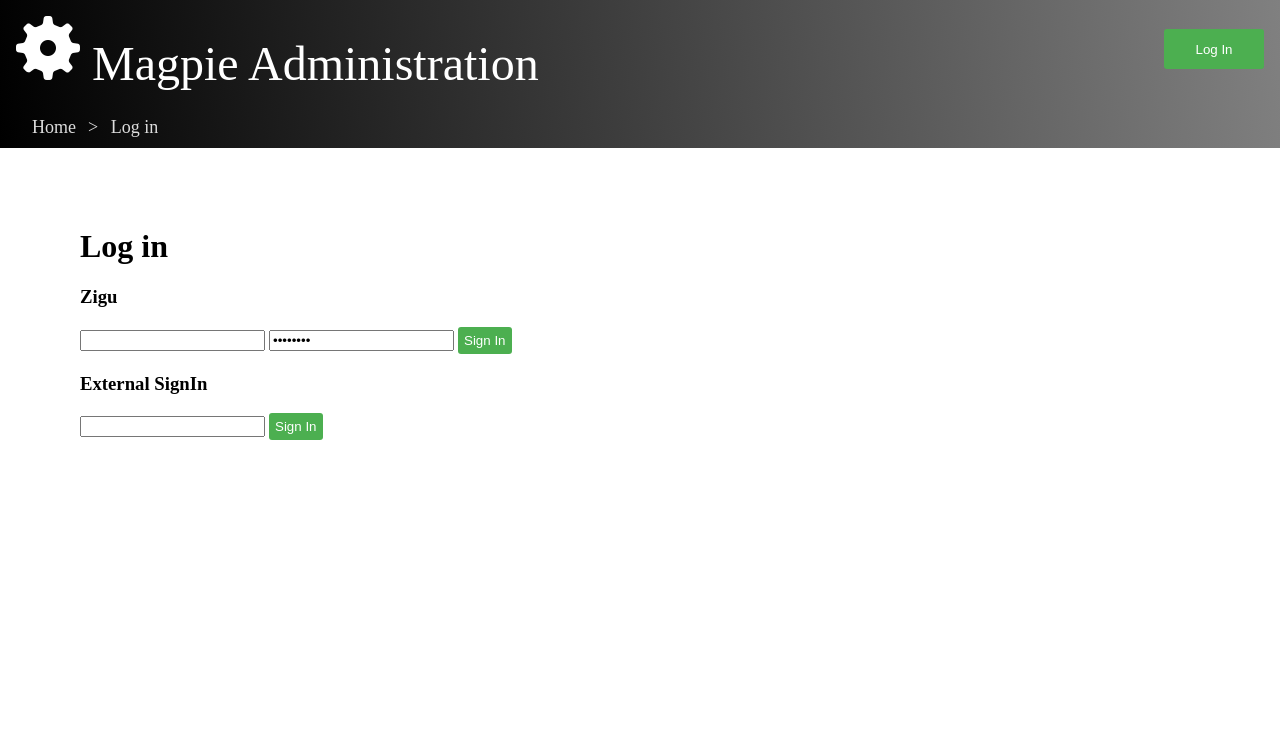
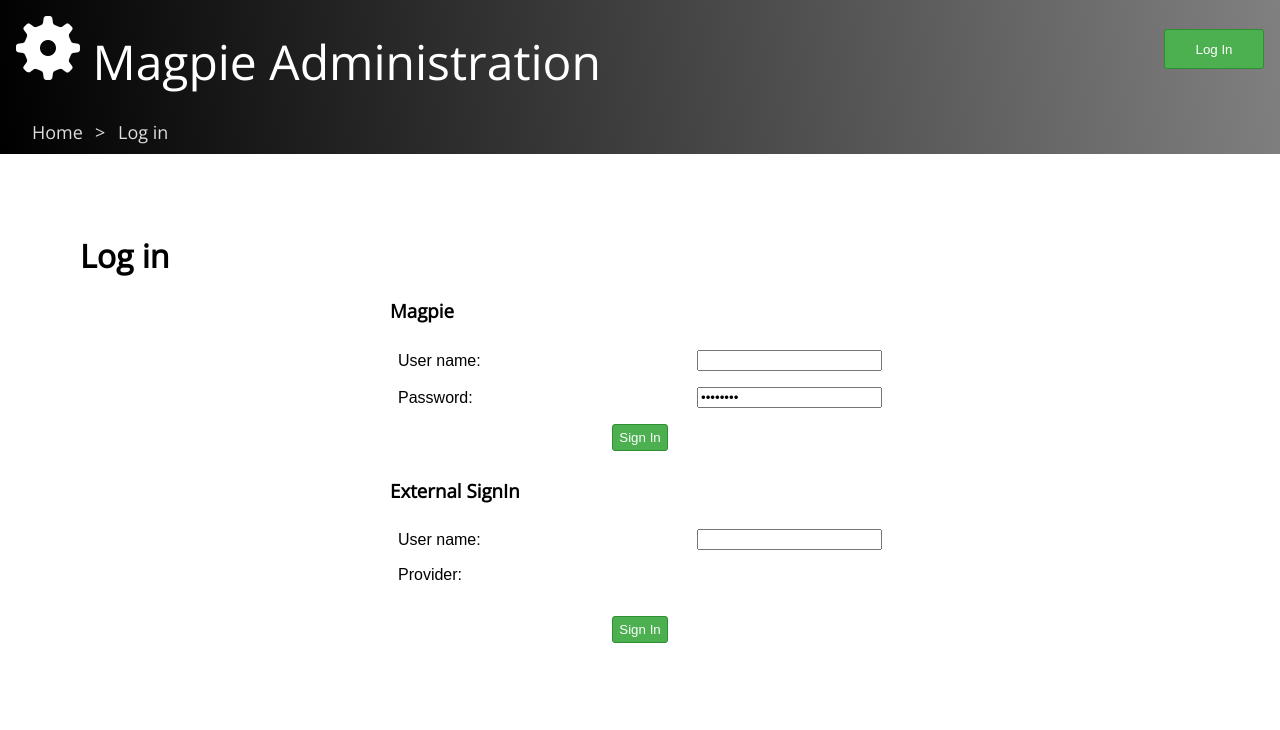
Before and after one commit to Ouranosinc/Magpie, a Python web app: template magpie/ui/login/templates/login.mako in a window 1280 px wide. Shown: the top 730 px of the page. Run offline with Mako, Linux system fonts and the light colour scheme; the template is opened without the code that fills it, so the values that code supplies are empty; some libraries are stand-ins or nearby versions.

Commit message:
Formatting and styling

```diff
--- a/magpie/ui/home/static/style.css
+++ b/magpie/ui/home/static/style.css
@@ -2,6 +2,7 @@ html,body {
     margin:0;
     padding:0;
     border:0;
+    font-family: "Open Sans";
 }
 
 .content {
@@ -24,14 +27,14 @@ input[type="submit"]{
 }
 
 a.tab:hover, a.tab:active,
-.img_button:hover, .img_button:focus
+.img_button:hover, .img_button:focus,
+.admin_links>a:hover, .admin_links>a:active,
 input[type="submit"]:hover, input[type="submit"]:focus {
 	background-color: #5CBF60;
 }
 
 .img_button,
 input[type="submit"]{
-    border: none;
     border-radius: 3px;
 }
 
@@ -59,19 +62,23 @@ td, th {
 }
 
 tr:nth-child(even) {
-    background-color: #dddddd;
+    /*background-color: #dddddd;*/
 }
 
 
 /*---View users page ---*/
 .simple_list_table tr th:first-child,
  tr td:first-child {
-    width: 80%;
+    width: 75%;
     text-align: left;
 }
 
 .simple_list_table tr, th:not(:first-child) {
     text-align: center;
+}
+
+.simple_list_table input[type="submit"] {
+    margin: 0 0.5em;
 }
 
 
@@ -238,3 +252,24 @@ a.tab:link, a.tab:visited {
     text-decoration: none;
     display: inline-block;
 }
+
+
+/*---field_form---*/
+
+.new_item_form {
+    margin: auto;
+    width: 30%;
+    min-width: 500px;
+}
+
+table.fields_table th, table.fields_table td {
+    border: 0;
+}
+
+table.fields_table td.centered {
+    text-align: center;
+}
+
+table.fields_table input[type="radio"] {
+    margin-left: 2em;
+}
--- a/magpie/ui/home/templates/home.mako
+++ b/magpie/ui/home/templates/home.mako
@@ -8,4 +8,4 @@
     <a href="${request.route_url('view_users')}"><img src="${request.static_url('ui.home:static/users.png')}"><br>Edit Users</a>
     <a href="${request.route_url('view_groups')}"><img src="${request.static_url('ui.home:static/groups.png')}"><br>Edit Groups</a>
     <a href="${request.route_url('view_services', cur_svc_type='default')}"><img src="${request.static_url('ui.home:static/services.png')}"><br>Edit Services</a>
-</div>
+</span>
--- a/magpie/ui/home/templates/template.mako
+++ b/magpie/ui/home/templates/template.mako
@@ -3,6 +3,7 @@
 <head>
 <title>Magpie admin area</title>
 <meta charset="UTF-8">
+<link rel="stylesheet" type="text/css" href="//fonts.googleapis.com/css?family=Open+Sans" />
 <link rel="shortcut icon" type="image/x-icon" href="${request.static_url('ui.home:static/settings.png')}" />
 <link href="${request.static_url('ui.home:static/style.css')}" rel="stylesheet" type="text/css" media="all" />
 <script type="text/javascript" src="https://ajax.googleapis.com/ajax/libs/jquery/1.5.2/jquery.min.js"></script>
--- a/magpie/ui/login/templates/login.mako
+++ b/magpie/ui/login/templates/login.mako
@@ -6,23 +6,40 @@
 </%block>
 
 <h1>Log in</h1>
-<h3>Zigu</h3>
-<form action="${request.path}" method="post">
-    <!-- "came_from", "password" and "login" can all be overwritten -->
+
+<form class="new_item_form" action="${request.path}" method="post">
+    <h3>Magpie</h3>
     <input type="hidden" value="${request.route_url('home')}" name="came_from" id="came_from">
-    <!-- in the example above we changed the value of "login" to "username" -->
     <input type="hidden" value="ziggurat" name="provider_name">
-    <input type="text" name="user_name">
-    <input type="password" value="password" name="password">
-    <input type="submit" value="Sign In" name="submit" id="submit">
+    <table class="fields_table">
+        <tr>
+            <td>User name:</td>
+            <td><input type="text" name="user_name"></td>
+        </tr>
+        <tr>
+            <td>Password:</td>
+            <td><input type="password" value="password" name="password"></td>
+        </tr>
+        <tr><td class="centered" colspan="2"><input type="submit" value="Sign In" name="submit" id="submit"></td></tr>
+    </table>
 </form>
 
-<h3>External SignIn</h3>
-<form action="" method="post">
-    %for provider in external_providers:
-        <input type="radio" name="provider_name" value="${provider}"/>${provider}</br>
-    %endfor
+
+<form class="new_item_form" action="" method="post">
+    <h3>External SignIn</h3>
     <input type="hidden" value="${request.route_url('home')}" name="came_from">
-    <input type="text" name="user_name">
-    <input type="submit" value="Sign In" name="submit">
+    <table class="fields_table">
+        <tr>
+            <td>User name:</td>
+            <td><input type="text" name="user_name"></td>
+        </tr>
+        <tr><td>Provider:</td></tr>
+        <tr><td class="centered" colspan="2">
+                %for provider in external_providers:
+                    <input type="radio" name="provider_name" value="${provider}"/>${provider}
+                %endfor
+            </td>
+        </tr>
+        <tr><td class="centered" colspan="2"><input type="submit" value="Sign In" name="submit"></td></tr>
+    </table>
 </form>
--- a/magpie/ui/management/templates/add_group.mako
+++ b/magpie/ui/management/templates/add_group.mako
@@ -8,7 +8,13 @@
 
 <h1>Add Group</h1>
 
-<form action="${request.path}" method="post">
-    <input type="text" name="group_name">
-    <input type="submit" value="Add Group" name="create">
+<form class="new_item_form" action="${request.path}" method="post">
+    <input type="hidden" value="${request.route_url('home')}" name="came_from">
+    <table class="fields_table">
+        <tr>
+            <td>Group name:</td>
+            <td><input type="text" name="group_name"></td>
+        </tr>
+        <tr><td class="centered" colspan="2"><input type="submit" value="Add Group" name="create"></td></tr>
+    </table>
 </form>
--- a/magpie/ui/management/templates/add_resource.mako
+++ b/magpie/ui/management/templates/add_resource.mako
@@ -9,11 +9,16 @@
 
 <h1>New Resource</h1>
 
-
-<form action="${request.path}" method="post">
-    resource name: <input type="text" value="" name="resource_name">
-    </br>
-    resource type: <input type="text" value="" name="resource_type">
-    </br>
-    <input type="submit" value="Add" name="add_child">
+<form class="new_item_form" action="${request.path}" method="post">
+    <table class="fields_table">
+        <tr>
+            <td>Resource name:</td>
+            <td><input type="text" value="" name="resource_name"></td>
+        </tr>
+        <tr>
+            <td>Resource type:</td>
+            <td><input type="text" value="" name="resource_type"></td>
+        </tr>
+        <tr><td class="centered" colspan="2"><input type="submit" value="Add" name="add_child"></td></tr>
+    </table>
 </form>
--- a/magpie/ui/management/templates/add_service.mako
+++ b/magpie/ui/management/templates/add_service.mako
@@ -8,16 +8,22 @@
 
 <h1>Add Service</h1>
 
-
-<form action="${request.path}" method="post">
-    service name (unique): <input type="text" value="" name="service_name" placeholder="emu">
-    </br>
-    service url: <input type="text" value="" name="service_url" placeholder="http://localhost:8093">
-    </br>
-    service type:
-    %for service_type in service_types:
-        <input type="radio" name="service_type" value="${service_type}"> ${service_type}
-    %endfor
-    </br>
-    <input type="submit" value="register" name="register">
+<form class="new_item_form" action="${request.path}" method="post">
+    <table class="fields_table">
+        <tr>
+            <td>Service name (unique):</td>
+            <td><input type="text" value="" name="service_name" placeholder="emu"></td>
+        </tr>
+        <tr>
+            <td>Service url:</td>
+            <td><input type="text" value="" name="service_url" placeholder="http://localhost:8093"></td>
+        </tr>
+        <tr><td>Service type:</td></tr>
+        <tr><td class="centered" colspan="2">
+            %for service_type in service_types:
+                <input type="radio" name="service_type" value="${service_type}"> ${service_type}
+            %endfor
+        </td></tr>
+        <tr><td class="centered" colspan="2"><input type="submit" value="Register" name="register"></td></tr>
+    </table>
 </form>
--- a/magpie/ui/management/templates/add_user.mako
+++ b/magpie/ui/management/templates/add_user.mako
@@ -8,23 +8,25 @@
 
 <h1>Add User</h1>
 
-<form action="${request.path}" method="post">
-    <table>
+<form class="new_item_form" action="${request.path}" method="post">
+    <table class="fields_table">
         <tr>
-            <td>User name</td>
+            <td>User name:</td>
             <td><input type="text" name="user_name"></td>
         </tr>
         <tr>
-            <td>Email</td>
+            <td>Email:</td>
             <td><input type="text" name="email"></td>
         </tr>
         <tr>
-            <td>Password</td>
+            <td>Password:</td>
             <td><input type="password" name="password"></td>
         </tr>
+        <tr><td class="centered" colspan="2">
+            <input type="radio" name="group_name" value="admin" />Admin
+            <input type="radio" name="group_name" value="user" />User
+            <input type="radio" name="group_name" value="guest" />Guest
+        </td></tr>
+        <tr><td class="centered" colspan="2"><input type="submit" value="Add User" name="create"></td></tr>
     </table>
-    <input type="radio" name="group_name" value="admin" />Admin<br>
-    <input type="radio" name="group_name" value="user" />User<br>
-    <input type="radio" name="group_name" value="guest" />Guest<br>
-    <input type="submit" value="Add User" name="create">
 </form>
--- a/magpie/ui/management/templates/edit_group.mako
+++ b/magpie/ui/management/templates/edit_group.mako
@@ -1,59 +1,16 @@
-<%inherit file="ui.home:templates/template.mako"/>
+<%inherit file="ui.management:templates/tree_scripts.mako"/>
+<%namespace name="tree" file="ui.management:templates/tree_scripts.mako"/>
 
-<%block name="style">
-li.Expanded {
-    list-style-image: url('${request.static_url('ui.home:static/ArrowExpanded.jpg')}');
-}
+<%def name="render_item(key, value, level)">
+    %for perm in permissions:
+        % if perm in value['permission_names']:
+        <div class="perm_checkbox"><input type="checkbox" value="${perm}" name="permission" onchange="document.getElementById('resource_${value['id']}').submit()" checked></div>
+        % else:
+        <div class="perm_checkbox"><input type="checkbox" value="${perm}" name="permission" onchange="document.getElementById('resource_${value['id']}').submit()"></div>
+        % endif
+    %endfor
+</%def>
 
-li.Collapsed {
-    list-style-image: url('${request.static_url('ui.home:static/ArrowCollapsed.jpg')}');
-}
-</%block>
-
-
-<%block name="script">
-    $(".Collapsable").click(function () {
-        var collapsable = $(this);
-        var parent_div = $(this).parent();
-        var li = parent_div.parent();
-        var form = li.parent();
-        var next_elem = form.next();
-
-        if (next_elem.length == 1 && next_elem[0].tagName == 'UL') {
-            var cur_class = li.attr("class");
-            if (cur_class == "Collapsed") {
-                li.attr("class", "Expanded");
-            } else {
-                li.attr("class", "Collapsed");
-            }
-            next_elem.children().toggle();
-        }
-    });
-</%block>
-
-<%def name="render_tree(tree)">
-    <ul>
-     %for key in tree:
-        <div class="clear"/>
-        <form id="edit_perm_${tree[key]['id']}" action="${request.path}" method="post">
-            <li class="Expanded">
-                <div class="tree_item"><span class="Collapsable">${key}</span></div>
-                <input type="hidden" value=${tree[key]['id']} name="perm_id">
-                %for perm in permissions:
-                    % if perm in tree[key]['permission_names']:
-                    <div class="perm_checkbox"><input type="checkbox" value="${perm}" name="permission" onchange="document.getElementById('edit_perm_${tree[key]['id']}').submit()" checked></div>
-                    % else:
-                    <div class="perm_checkbox"><input type="checkbox" value="${perm}" name="permission" onchange="document.getElementById('edit_perm_${tree[key]['id']}').submit()"></div>
-                    % endif
-                %endfor
-            </li>
-        </form>
-        % if tree[key]['children']:
-            ${render_tree(tree[key]['children'])}
-        % endif
-     %endfor
-    </ul>
-</%def>
 
 <%block name="breadcrumb">
 <li><a href="${request.route_url('home')}">Home</a></li>
@@ -100,7 +57,7 @@ li.Collapsed {
         %endfor
         </div>
         <div class="tree">
-            ${render_tree(resources)}
+            ${tree.render_tree(render_item, resources)}
         </div>
     </div>
 </div>
--- a/magpie/ui/management/templates/edit_service.mako
+++ b/magpie/ui/management/templates/edit_service.mako
@@ -1,56 +1,13 @@
-<%inherit file="ui.home:templates/template.mako"/>
+<%inherit file="ui.management:templates/tree_scripts.mako"/>
+<%namespace name="tree" file="ui.management:templates/tree_scripts.mako"/>
 
-<%block name="style">
-li.Expanded {
-    list-style-image: url('${request.static_url('ui.home:static/ArrowExpanded.jpg')}');
-}
+<%def name="render_item(key, value, level)">
+    <div class="tree_button"><input type="submit" value="Add child" name="add_child"></div>
+    % if level > 0:
+        <div class="tree_button"><input type="submit" value="Delete" name="delete"></div>
+    % endif
+</%def>
 
-li.Collapsed {
-    list-style-image: url('${request.static_url('ui.home:static/ArrowCollapsed.jpg')}');
-}
-</%block>
-
-
-<%block name="script">
-    $(".Collapsable").click(function () {
-        var collapsable = $(this);
-        var parent_div = $(this).parent();
-        var li = parent_div.parent();
-        var form = li.parent();
-        var next_elem = form.next();
-
-        if (next_elem.length == 1 && next_elem[0].tagName == 'UL') {
-            var cur_class = li.attr("class");
-            if (cur_class == "Collapsed") {
-                li.attr("class", "Expanded");
-            } else {
-                li.attr("class", "Collapsed");
-            }
-            next_elem.children().toggle();
-        }
-    });
-</%block>
-
-<%def name="render_tree(tree, deletable)">
-    <ul>
-     %for key in tree:
-        <div class="clear"/>
-        <form id="resource_${tree[key]['id']}" action="${request.path}" method="post">
-            <li class="Expanded">
-                <div class="tree_item"><span class="Collapsable">${key}</span></div>
-                <input type="hidden" value=${tree[key]['id']} name="resource_id">
-                <div class="tree_button"><input type="submit" value="Add child" name="add_child"></div>
-                % if deletable:
-                    <div class="tree_button"><input type="submit" value="Delete" name="delete"></div>
-                % endif
-            </li>
-        </form>
-        % if tree[key]['children']:
-            ${render_tree(tree[key]['children'], True)}
-        % endif
-     %endfor
-    </ul>
-</%def>
 
 <%block name="breadcrumb">
 <li><a href="${request.route_url('home')}">Home</a></li>
@@ -62,5 +19,5 @@ li.Collapsed {
 
 <div class="clear"/>
 <div class="tree">
-    ${render_tree(resources, False)}
+    ${tree.render_tree(render_item, resources)}
 </div>
--- /dev/null
+++ b/magpie/ui/management/templates/tree_scripts.mako
@@ -0,0 +1,61 @@
+<%inherit file="ui.home:templates/template.mako"/>
+
+<%block name="style">
+li.Expanded {
+    list-style-image: url('${request.static_url('ui.home:static/ArrowExpanded.jpg')}');
+}
+
+li.Collapsed {
+    list-style-image: url('${request.static_url('ui.home:static/ArrowCollapsed.jpg')}');
+}
+</%block>
+
+<%block name="script">
+    function toggle_subtree(li, target) {
+        if (target.tagName == 'INPUT') {
+            return;
+        }
+        var form = li.parent();
+        var next_elem = form.next();
+
+        if (next_elem.length == 1 && next_elem[0].tagName == 'UL') {
+            var cur_class = li.attr("class");
+            if (cur_class == "Collapsed") {
+                li.attr("class", "Expanded");
+            } else {
+                li.attr("class", "Collapsed");
+            }
+            next_elem.children().toggle();
+        }
+    }
+
+    $(".Expanded").click(function(e) {
+        toggle_subtree($(this), e.target);
+    });
+
+    $(".Collapsed").click(function(e) {
+        toggle_subtree($(this), e.target);
+    });
+</%block>
+
+<%def name="render_tree(item_renderer, tree, level = 0)">
+    <ul>
+     %for key in tree:
+        <div class="clear"/>
+        <form id="resource_${tree[key]['id']}" action="${request.path}" method="post">
+            % if tree[key]['children']:
+            <li class="Expanded">
+            % else:
+            <li class="NoChild">
+            % endif
+                <div class="tree_item">${key}</div>
+                <input type="hidden" value=${tree[key]['id']} name="resource_id">
+                ${item_renderer(key, tree[key], level)}
+            </li>
+        </form>
+        % if tree[key]['children']:
+            ${render_tree(item_renderer, tree[key]['children'], level + 1)}
+        % endif
+     %endfor
+    </ul>
+</%def>
--- a/magpie/ui/management/templates/view_groups.mako
+++ b/magpie/ui/management/templates/view_groups.mako
@@ -14,13 +14,18 @@
 </button>
 
 <table class="simple_list_table">
-
+<tr>
+    <th>Group</th>
+    <th>Members count</th>
+    <th>Action</th>
+</tr>
 %for group in group_names:
 <form action="${request.path}" method="post">
 <tr>
     <td><input type="hidden" value=${group} name="group_name">${group}</td>
-    <td><input type="submit" value="Delete" name="delete"></td>
-    <td><input type="submit" value="Edit" name="edit"></td>
+    <td>${group_names[group]['members']}</td>
+    <td><input type="submit" value="Delete" name="delete">
+    <input type="submit" value="Edit" name="edit"></td>
 </tr>
 </form>
 %endfor
--- a/magpie/ui/management/templates/view_services.mako
+++ b/magpie/ui/management/templates/view_services.mako
@@ -24,12 +24,17 @@
 
     <div class="current_tab_panel">
         <table class="simple_list_table">
+
+            <tr>
+                <th>Services</th>
+                <th>Action</th>
+            </tr>
             %for service in service_names:
                 <form action="${request.path}" method="post">
                     <tr>
                         <td><input type="hidden" value=${service} name="service_name">${service}</td>
-                        <td><input type="submit" value="Delete" name="delete"></td>
-                        <td><input type="submit" value="Edit" name="edit"></td>
+                        <td><input type="submit" value="Delete" name="delete">
+                        <input type="submit" value="Edit" name="edit"></td>
                     </tr>
                 </form>
             %endfor
--- a/magpie/ui/management/templates/view_users.mako
+++ b/magpie/ui/management/templates/view_users.mako
@@ -13,14 +13,18 @@
 </button>
 
 
-<table simple_list_table="simple_list_table">
+<table class="simple_list_table">
+<tr>
+    <th>User</th>
+    <th>Action</th>
+</tr>
 
 %for user in users:
 <form action="${request.path}" method="post">
 <tr>
     <td><input type="hidden" value=${user} name="user_name">${user}</td>
-    <td><input type="submit" value="Delete" name="delete"></td>
-    <td><input type="submit" value="Edit" name="edit"></td>
+    <td><input type="submit" value="Delete" name="delete">
+    <input type="submit" value="Edit" name="edit"></td>
 </tr>
 </form>
 %endfor
```
Also changed, not shown: other parts of magpie/ui/home/static/style.css (+18 -9 lines), magpie/ui/management/views.py (+8 -3 lines).
